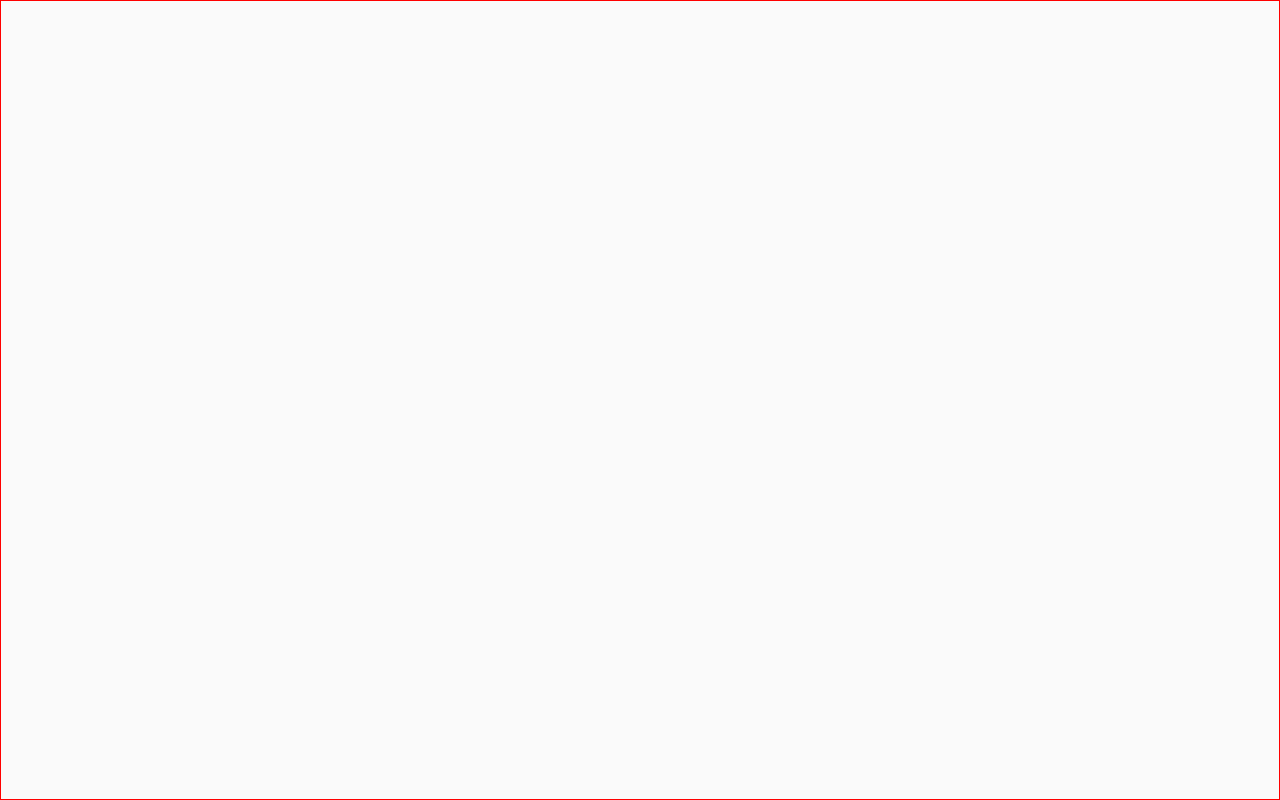
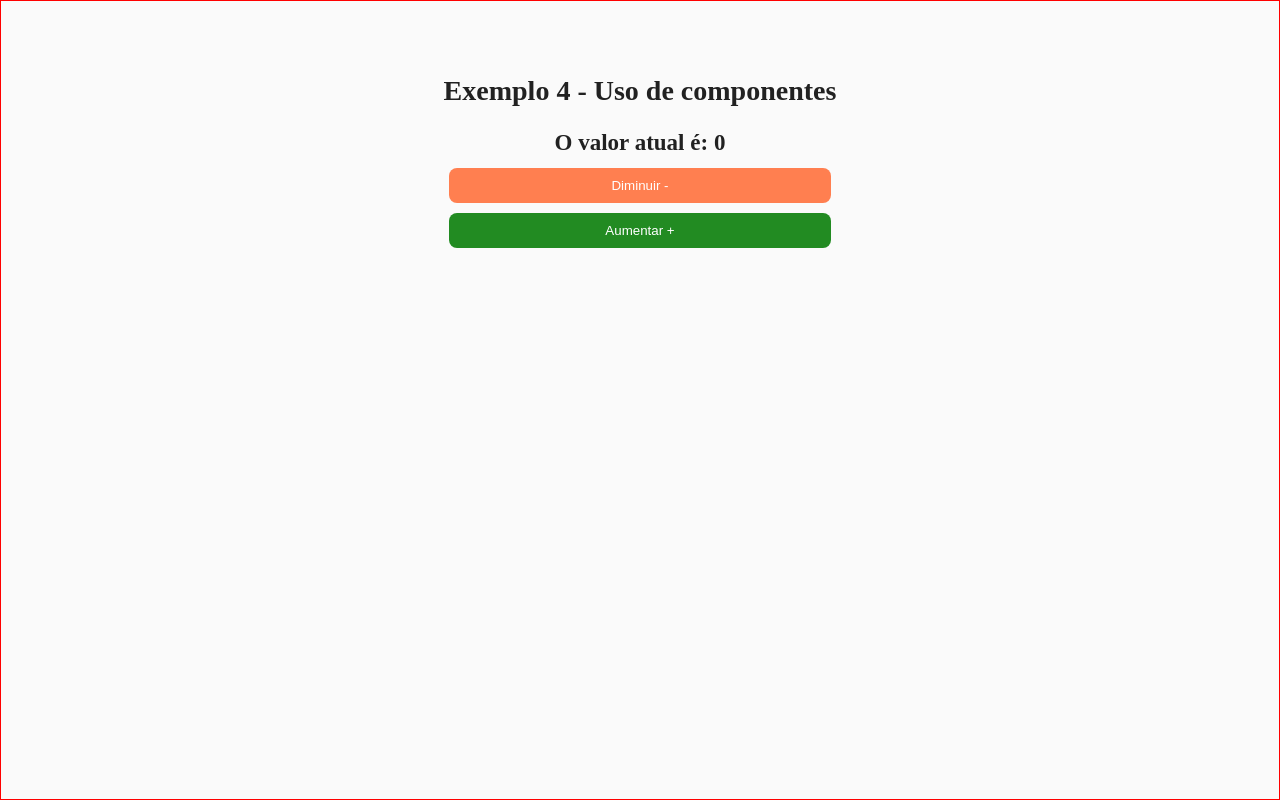
Before and after one commit to WesleyRNX09/introducaovite, a React (Vite) app: page /exemplo/4 in a window 1280 px wide. Before the commit this address had no page. Built offline with nearby package versions, Linux system fonts and the light colour scheme.

Commit message:
aula 17-04

```diff
--- a/src/App.jsx
+++ b/src/App.jsx
@@ -5,9 +5,11 @@ import Home from './pages/home'
 import Exemplo01 from './pages/exemplos/ex-01';
 import Exemplo02 from './pages/exemplos/ex-02';
 import Exemplo03 from './pages/exemplos/ex-03';
+import Exemplo04 from './pages/exemplos/ex-04';
 
 import Atividade01 from './pages/atividade/atv-01';
 import Atividade02 from './pages/atividade/atv-02';
+import Atividade03 from './pages/atividade/atv-03';
 
 function App() {
   return (
@@ -16,9 +18,11 @@ function App() {
       <Route path="/exemplo/1" element={<Exemplo01 />} />
       <Route path="/exemplo/2" element={<Exemplo02 />} />
       <Route path="/exemplo/3" element={<Exemplo03 />} />
+      <Route path="/exemplo/4" element={<Exemplo04 />} />
 
       <Route path="/atividade/1" element={<Atividade01 />} />
       <Route path="/atividade/2" element={<Atividade02 />} />
+      <Route path="/atividade/3" element={<Atividade03 />} />
     </Routes>
   )
 }
--- /dev/null
+++ b/src/pages/atividade/atv-03/botao/index.jsx
@@ -0,0 +1,20 @@
+import styles from './index.module.css';
+
+function Botao({ texto, aoClicar, acao }) {
+    return (
+        <button
+            className={`${styles.botao} ${styles[acao.toLowerCase()]}`}
+            onClick={aoClicar}
+        >
+            {texto}
+        </button>
+
+
+    );
+
+
+
+
+}
+
+export default Botao;
--- /dev/null
+++ b/src/pages/atividade/atv-03/botao/index.module.css
@@ -0,0 +1,28 @@
+.botao {
+    padding: 1rem 2rem;
+    cursor: pointer;
+    margin: 0.5rem;
+    color: white;
+    border: none;
+}
+
+/* cada ação com uma cor */
+.cadastrar {
+    background-color: forestgreen;
+}
+
+.editar {
+    background-color: blue;
+}
+
+.lista {
+    background-color: orange;
+}
+
+.excluir {
+    background-color: red;
+}
+
+.cancelar {
+    background-color: gray;
+}
--- /dev/null
+++ b/src/pages/atividade/atv-03/index.jsx
@@ -0,0 +1,33 @@
+import { useState } from 'react';
+
+import Botao from './botao';
+
+import styles from './index.module.css';
+
+function Atividade03() {
+    // O hook useState gerencia o valor do contador
+
+    const [funcao, setFuncao] = useState('');
+
+    const cadastrar = () => setFuncao('Cadastrar');
+    const editar = () => setFuncao('Editar');
+    const lista = () => setFuncao('Lista');
+    const excluir = () => setFuncao('Excluir');
+    const cancelar= () => setFuncao('Cancelar');
+
+    return (
+        <div className={styles.container}>
+            <h1>Atividade 3</h1>
+            <h2>Ação selecionada:{funcao}</h2>
+
+            {/* Passando funções e textos via Props para o componente Botao */}
+            <Botao texto="Cadastrar" aoClicar={cadastrar} acao={'Cadastrar'} />
+            <Botao texto="Editar" aoClicar={editar} acao={'Editar'} />
+            <Botao texto="Lista" aoClicar={lista} acao={'Lista'} />
+            <Botao texto="Excluir" aoClicar={excluir} acao={'Excluir'} />
+            <Botao texto="Cancelar" aoClicar={cancelar} acao={'Cancelar'} />
+        </div>
+    );
+}
+
+export default Atividade03;
--- /dev/null
+++ b/src/pages/exemplos/ex-04/botao/index.jsx
@@ -0,0 +1,14 @@
+import styles from './index.module.css';
+
+function Botao({ texto, aoClicar, acao }) {
+    return (
+        <button
+            className={`${styles.botao} ${acao === '+' ? styles.mais : styles.menos}`}
+            onClick={aoClicar}
+        >
+            {texto}
+        </button>
+    );
+}
+
+export default Botao;
--- /dev/null
+++ b/src/pages/exemplos/ex-04/botao/index.module.css
@@ -0,0 +1,13 @@
+.botao {
+    padding: 1rem 2rem;
+    cursor: pointer;
+    margin: 0.5rem;
+}
+
+.mais {
+    background-color: forestgreen;
+}
+
+.menos {
+    background-color: coral;
+}
--- /dev/null
+++ b/src/pages/exemplos/ex-04/index.jsx
@@ -0,0 +1,26 @@
+import { useState } from 'react';
+
+import Botao from './botao';
+
+import styles from './index.module.css';
+
+function Exemplo04() {
+    // O hook useState gerencia o valor do contador
+    const [contador, setContador] = useState(0);
+
+    const incrementar = () => setContador(contador + 1);
+    const decrementar = () => setContador(contador - 1);
+
+    return (
+        <div className={styles.container}>
+            <h1>Exemplo 4 - Uso de componentes</h1>
+            <h2>O valor atual é: {contador}</h2>
+
+            {/* Passando funções e textos via Props para o componente Botao */}
+            <Botao texto="Diminuir -" aoClicar={decrementar} acao={'-'} />
+            <Botao texto="Aumentar +" aoClicar={incrementar} acao={'+'} />
+        </div>
+    );
+}
+
+export default Exemplo04;
--- /dev/null
+++ b/src/pages/exemplos/ex-04/index.module.css
@@ -0,0 +1,6 @@
+.container {
+    display: flex;
+    flex-direction: column;
+    text-align: center;
+    margin-top: 5rem;
+}
--- a/src/pages/home/index.jsx
+++ b/src/pages/home/index.jsx
@@ -12,12 +12,14 @@ function Home() {
           <Link to="/exemplo/1">Exemplo 1 - Componente básico</Link>
           <Link to="/exemplo/2">Exemplo 2 - Uso de module CSS</Link>
           <Link to="/exemplo/3">Exemplo 3 - Uso de module CSS</Link>
+          <Link to="/exemplo/4">Exemplo 4 - Uso de module CSS</Link>
         </div>
 
         <div className={styles.containerCards}>
           <h2>Atividades</h2>
           <Link to="/atividade/1">Atividade 1 - Uso CSS</Link>
           <Link to="/atividade/2">Atividade 2 - botao</Link>
+          <Link to="/atividade/3">Atividade 3 - botao</Link>
         </div>
     </div>
   )
```
Also changed, not shown: src/pages/atividade/atv-03/index.module.css (added).
